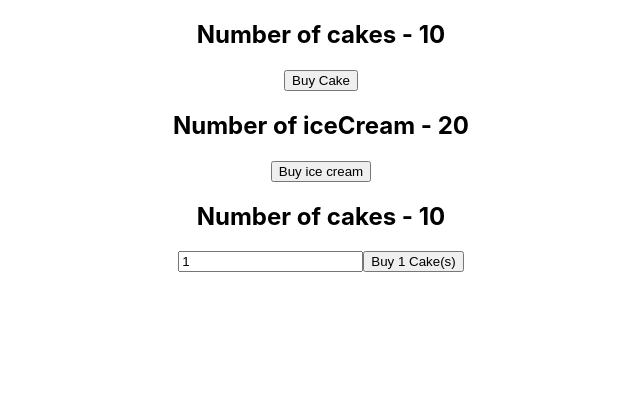
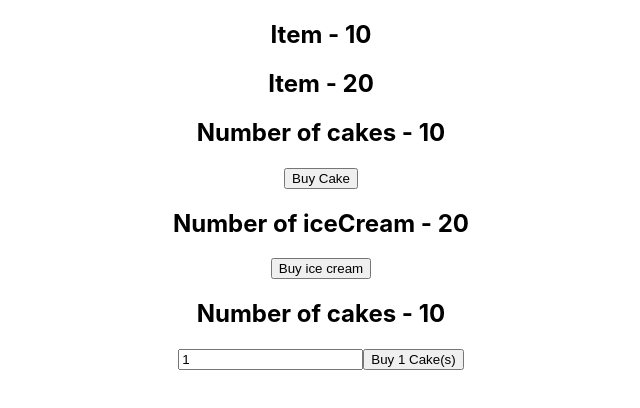
Before and after one commit to hakoemmy/cake-shop-app, a React (Create React App) app: page / in a window 1280 px wide. Shown: the top 408 px of the page, without its empty margins (319-959 px from the left). Built offline with nearby package versions, Linux system fonts and the light colour scheme.

Commit message:
mapStateToProps 2nd argument(ownProps)

```diff
--- a/src/App.js
+++ b/src/App.js
@@ -6,12 +6,14 @@ import Store from './redux/store';
 import HooksCakeContainer from '../src/components/HooksCakeContainer/HooksCakeContainer'
 import IceCreamContainer from '../src/components/IceCreamContainer/IceCreamContainer'
 import NewCakeContainer from '../src/components/NewCakeContainer/NewCakleContainer';
-
+import ItemContainer from '../src/components/ItemContainer/ItemContainer';
 function App() {
   return (
     <Provider store={Store}>
       <div className="App">
          {/* <HooksCakeContainer/> */}
+         <ItemContainer cake/>
+         <ItemContainer/>
           <CakeContainer/>
           <IceCreamContainer />
           <NewCakeContainer/>
--- /dev/null
+++ b/src/components/ItemContainer/ItemContainer.js
@@ -0,0 +1,22 @@
+import React from 'react';
+import { connect } from 'react-redux';
+
+const ItemContainer = (props) => {
+    return (
+        <div>
+            <h2>Item - { props.item }</h2>
+        </div>
+    );
+}
+
+const mapStateToProps = (state, ownProps) => {
+    const itemState = ownProps.cake
+    ? state.cake.numOfCakes
+    : state.iceCream.numOfIceCreams
+
+    return {
+        item: itemState
+    }
+}
+
+export default connect(mapStateToProps) (ItemContainer);
```
